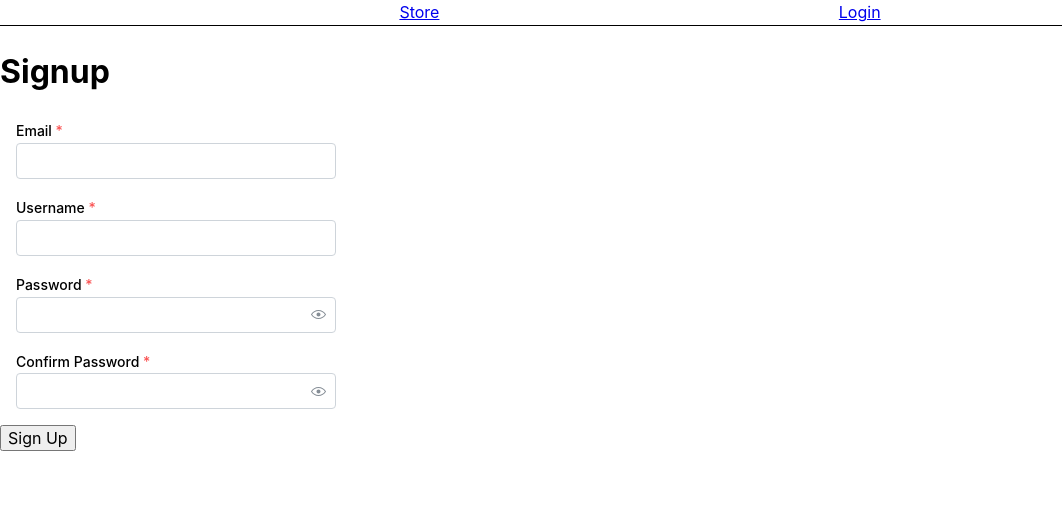
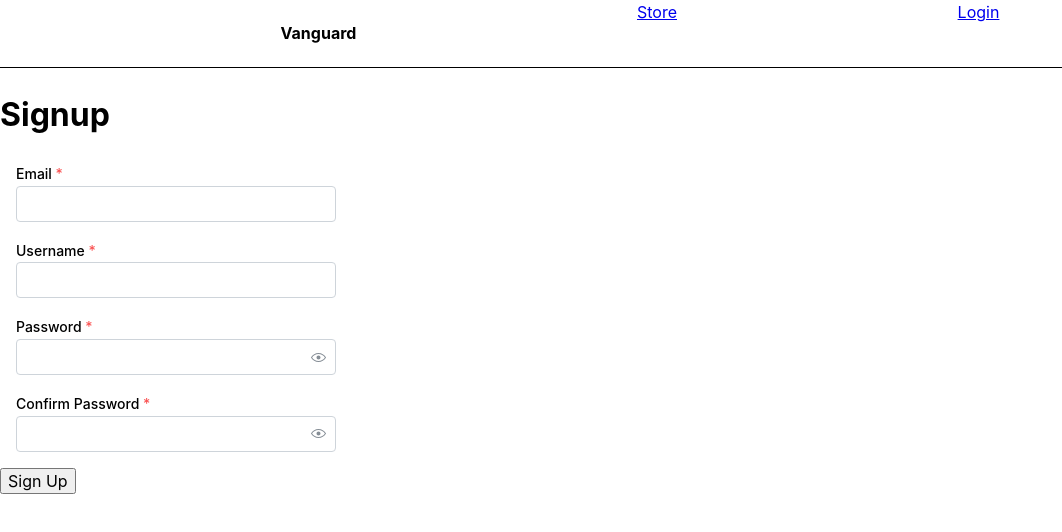
Before and after one commit to tlorius/project3gamestore, a React (Vite) app: page /signup in a window 1280 px wide. Shown: the top 532 px of the page, without its empty margins (0-1062 px from the left). Built offline with nearby package versions, Linux system fonts and the light colour scheme.

Commit message:
login bug fixed

```diff
--- a/src/components/AuthForm.jsx
+++ b/src/components/AuthForm.jsx
@@ -39,9 +39,9 @@ const AuthForm = ({ isLogin = false }) => {
     event.preventDefault();
 
     //validate fields
-    if (!/^[a-zA-Z0-9_]+$/.test(username)) {
+    if (!isLogin && !/^[a-zA-Z0-9_]+$/.test(username)) {
       setError("Username should only contain numbers, letters or underscores");
-    } else if (password1 !== password2) {
+    } else if (!isLogin && password1 !== password2) {
       setError("Passwords do not match");
     } else {
       setError("");
--- a/src/components/Navbar.jsx
+++ b/src/components/Navbar.jsx
@@ -13,6 +13,7 @@ const Navbar = () => {
     //content is temporary: once auth is implemented ->
     //Store - Categories - if loggedin (Profile)/ if not (Login) - if logged in: wishlist +cart
     <nav className={classes.navCtn}>
+      <h4>Vanguard</h4>
       <Link to="/">Store</Link>
 
       {isAuthenticated ? (
--- /dev/null
+++ b/src/styles/Footer.module.css
@@ -0,0 +1,3 @@
+.footerCtn {
+  font-size: 1rem;
+}
--- a/src/styles/Navbar.module.css
+++ b/src/styles/Navbar.module.css
@@ -1,5 +1,6 @@
 .navCtn {
   display: flex;
   justify-content: space-evenly;
+  align-content: center;
   border-bottom: 1px black solid;
 }
```
Also changed, not shown: src/components/Footer.jsx (added).
